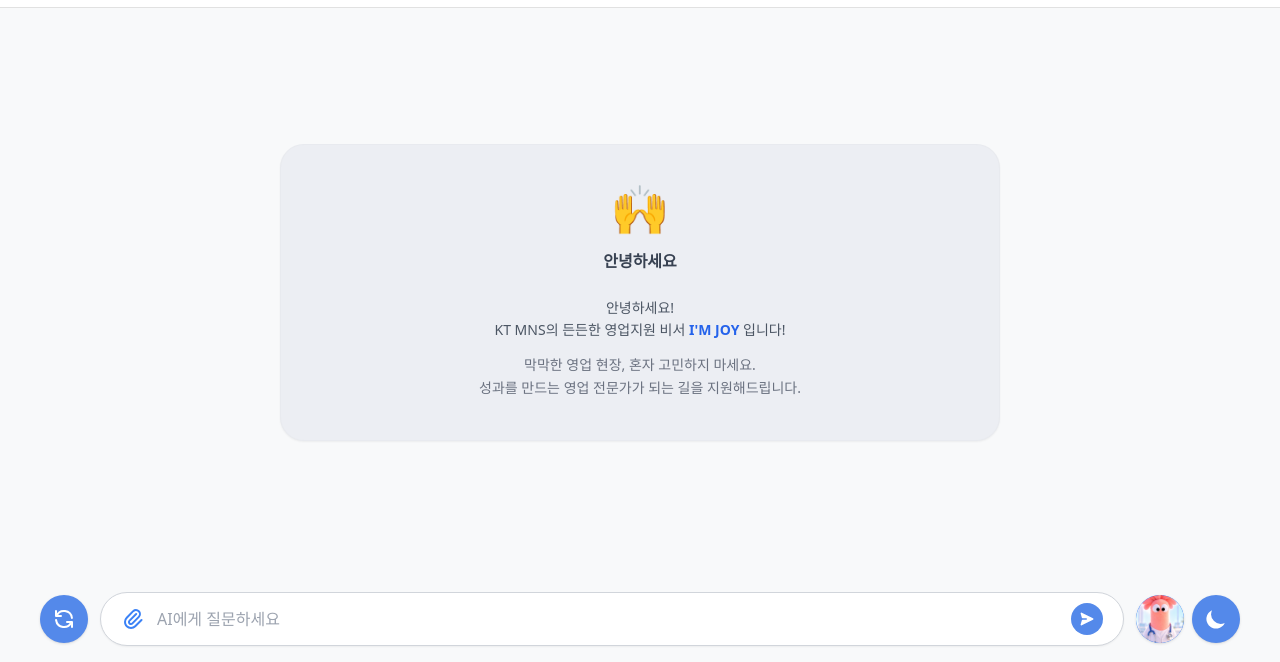
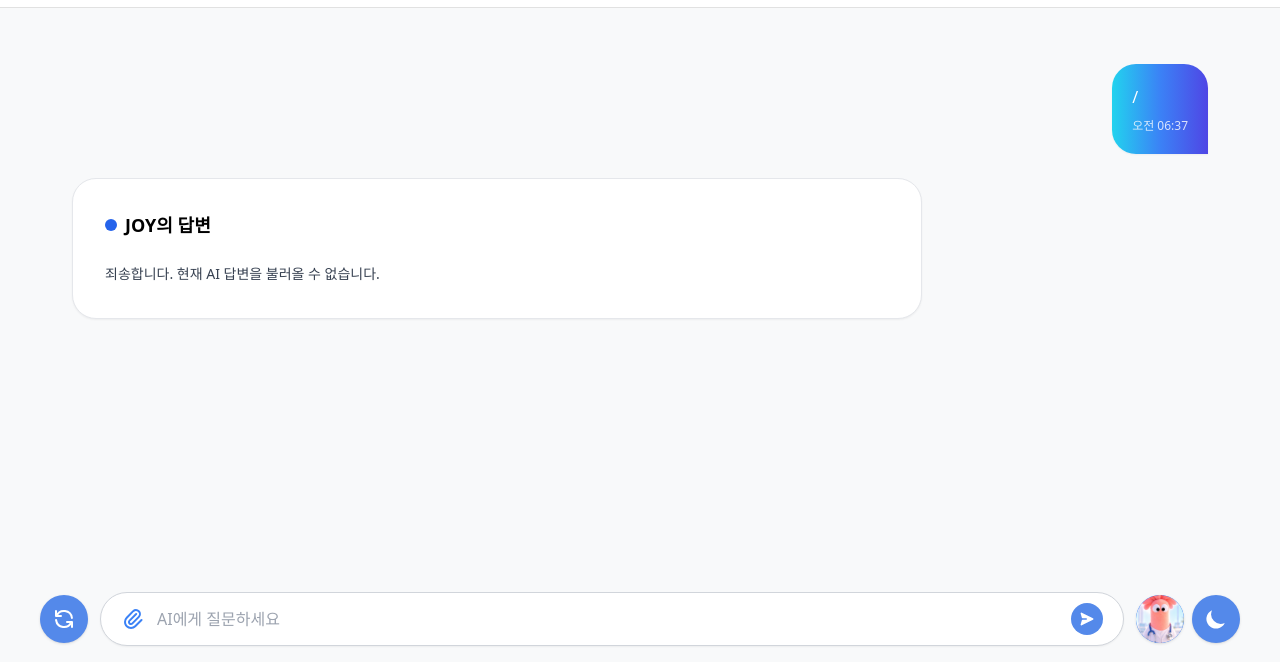
Before and after one commit to jimin-ni/AImmune-Chatbot-Frontend, a website: page index.html in a window 1280 px wide. Both pictures are taken after a click on the button 64 px from the left and 757 px from the top of the page. Shown: the part 138-800 px from the top of the page. Drawn offline with nearby package versions, Linux system fonts and the light colour scheme; no server answers.

Commit message:
feat: 초기화 버튼(btn-reset)이 챗봇에 '/'를 입력·전송한 것처럼 동작
n8n의 '/' 세션 초기화 기능을 그대로 사용한다. handleSend가 text 인자를
받아 입력창을 거치지 않고 전송하며, 입력 중인 글과 sessionId는 유지한다.

Co-Authored-By: Claude Sonnet 5.5 <noreply@anthropic.com>
Claude-Session: https://claude.ai/code/session_011LPKBtXVdDnLShX5Bzx7K3

```diff
--- a/index.html
+++ b/index.html
@@ -105,7 +105,7 @@
     <div class="max-w-[1200px] mx-auto flex items-center justify-between gap-3">
 
       <!-- 초기화 버튼 (좌측) -->
-      <button id="btn-reset" title="대화 초기화 및 홈으로" class="w-12 h-12 rounded-full bg-[#5489ea] text-white flex items-center justify-center shadow hover:bg-blue-600 transition flex-shrink-0">
+      <button id="btn-reset" title="대화 초기화 (/ 전송)" class="w-12 h-12 rounded-full bg-[#5489ea] text-white flex items-center justify-center shadow hover:bg-blue-600 transition flex-shrink-0">
         <svg class="w-6 h-6" fill="none" stroke="currentColor" viewBox="0 0 24 24">
           <path stroke-linecap="round" stroke-linejoin="round" stroke-width="2" d="M4 4v5h.582m15.356 2A8.001 8.001 0 004.582 9m0 0H9m11 11v-5h-.581m0 0a8.003 8.003 0 01-15.357-2m15.357 2H15"></path>
         </svg>
--- a/js/main.js
+++ b/js/main.js
@@ -77,8 +77,10 @@ document.addEventListener('DOMContentLoaded', () => {
   }
 
   // 메시지 전송 및 n8n 연동 처리
-  async function handleSend() {
-    const query = chatInput.value.trim();
+  // text를 넘기면 입력창을 거치지 않고 그 문장을 보낸 것처럼 처리한다 (입력 중인 글은 건드리지 않음)
+  async function handleSend(text) {
+    const fromCode = typeof text === 'string';
+    const query = (fromCode ? text : chatInput.value).trim();
 
     if (!query) {
       alert('질문 내용을 입력해주세요.');
@@ -92,7 +94,7 @@ document.addEventListener('DOMContentLoaded', () => {
     }
 
     appendUserMessage(query);
-    chatInput.value = '';
+    if (!fromCode) chatInput.value = '';
 
     // n8n 주소 설정
     const n8nWebhookUrl = 'https://blitzrattle.app.n8n.cloud/webhook/41bed9d4-b444-4b4e-b620-1e47bf98a405/chat';
@@ -137,7 +139,8 @@ document.addEventListener('DOMContentLoaded', () => {
     localStorage.removeItem('joy_session_id');
   }
 
-  btnReset.addEventListener('click', resetToHome);
+  // 초기화 버튼: 챗봇에 '/' + Enter를 입력한 것과 같게 동작한다 (세션 초기화는 n8n이 처리)
+  btnReset.addEventListener('click', () => handleSend('/'));
   if (btnBack) btnBack.addEventListener('click', resetToHome);
 
   // 건의 접수 팝업
```
